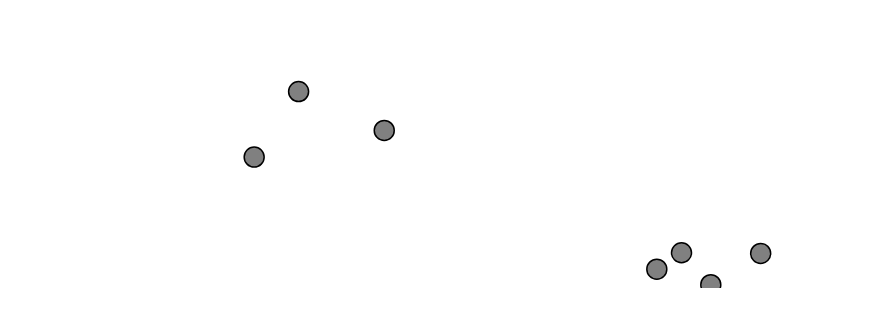
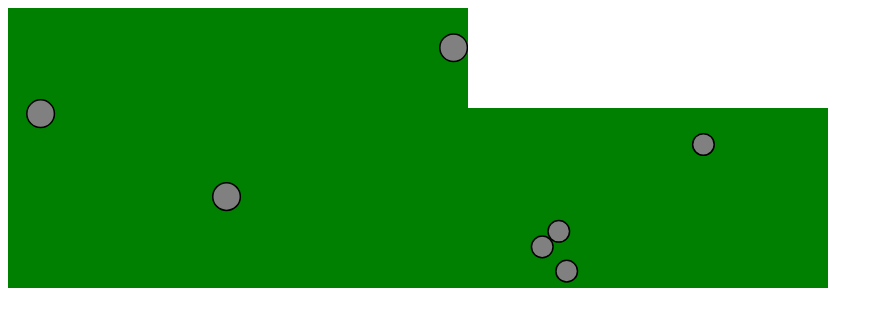
Before and after one commit to Peregrine42/magnifier, a website built with webpack: page index.html in a window 1280 px wide. Shown: the whole page, without its empty margins (0-883 px from the left). Built offline with nearby package versions, Linux system fonts and the light colour scheme.

Commit message:
Stuff and things.

```diff
--- a/index.css
+++ b/index.css
@@ -3,3 +3,7 @@
   stroke: black;
   stroke-width: 1.5;
 }
+
+rect {
+  fill: green;
+}
--- a/src/main.js
+++ b/src/main.js
@@ -2,10 +2,25 @@
 import range from "./utils/range"
 
 class Point {
-    constructor(x, y) {
+    constructor(x, y, xRange, yRange) {
         this.x = x
         this.y = y
-        this.radius = 10
+        this.radius = 0.1
+
+        this.xRange = xRange
+        this.yRange = yRange
+    }
+
+    x() {
+        return this.xRange(this.x)
+    }
+
+    y() {
+        return this.yRange(this.y)
+    }
+
+    radius() {
+        return this.xRange(this.radius)
     }
 }
 
@@ -13,17 +28,15 @@
     constructor(width, height, points) {
         this.width = width
         this.height = height
-        this.points = points.map((p) => {
-            return new Point(p.x * width, p.y * height)
-        })
+        this.points = points
     }
 }
 
 
-function makePoints(max) {
+function makeCoords(max) {
     let result = []
-    for (let i=0; i<max; i++) {
-        result.push(new Point(Math.random(), Math.random()))
+    for (let i = 0; i < max; i++) {
+        result.push([Math.random(), Math.random()])
     }
     return result
 }
@@ -32,11 +45,9 @@
     console.log("Hello, world!")
 
     const data = [
-        new Field(460, 280, makePoints(3)),
-        new Field(360, 180, makePoints(4))
+        new Field(460, 280, makeCoords(3)),
+        new Field(360, 180, makeCoords(4))
     ]
-
-
 
     d3
         .select(".container")
@@ -49,18 +60,52 @@
         .attr("height", (field) => {
             return field.height
         })
+        .append("rect")
+        .attr("width", (field) => {
+            return field.width
+        })
+        .attr("height", (field) => {
+            return field.height
+        })
+
+    let scope = d3
+        .select(".container")
+        .selectAll("svg")
+
+    let ranges = scope.nodes()
+        .map((node) => {
+            return node.getBoundingClientRect()
+        })
+        .map((node) => {
+            let xScale = d3.scaleLinear()
+                .domain([0, 1])
+                .range([0, node.width])
+
+            let yScale = d3.scaleLinear()
+                .domain([0, 1])
+                .range([0, node.height])
+            return { x: xScale, y: yScale }
+        })
+
+    scope
         .selectAll("circle")
-        .data((field) => {
-            return field.points
+        .data((field, i) => {
+            const xRange = ranges[i].x
+            const yRange = ranges[i].y
+            let points = field.points.map((coord) => {
+                return { radius: 0.03, x: coord[0], y: coord[1], xRange: xRange, yRange: yRange }
+            })
+            console.log(points)
+            return points
         })
         .enter().append("circle")
         .attr("r", (p) => {
-            return p.radius
+            return p.xRange(p.radius)
         })
         .attr("cx", (p) => {
-            return p.x
+            return p.xRange(p.x)
         })
         .attr("cy", (p) => {
-            return p.y
+            return p.yRange(p.y)
         })
 }
```
